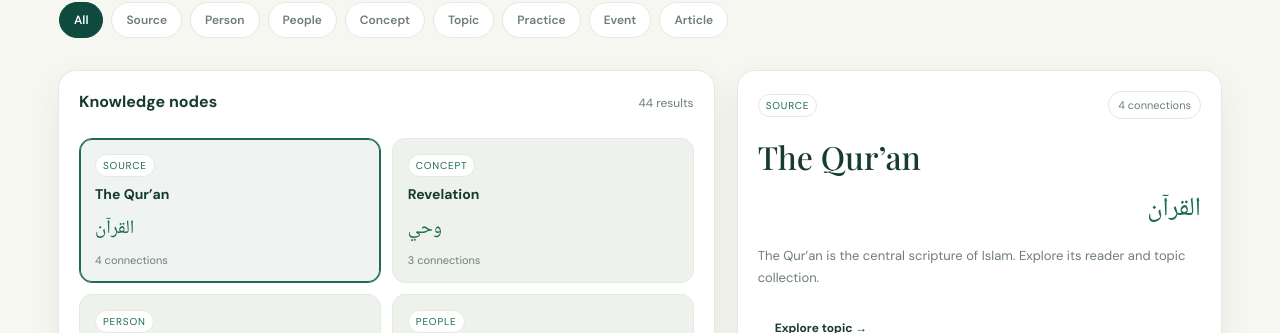
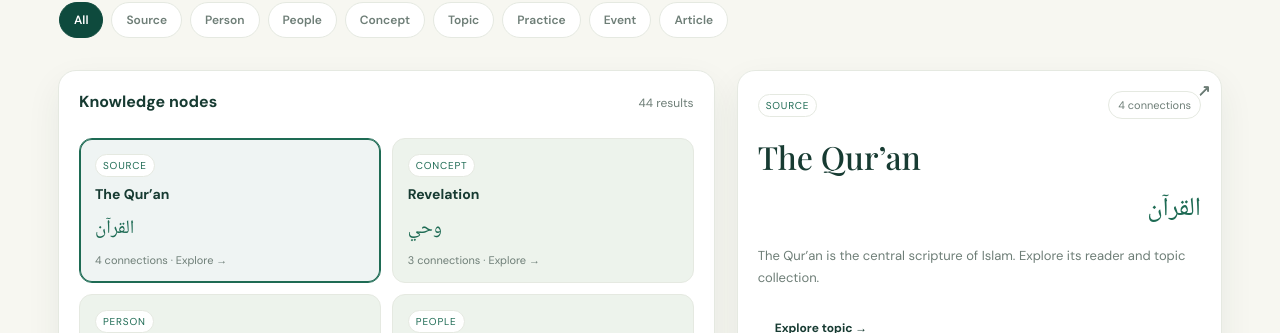
Before and after one commit to smartmil79-afk/mifask-islamic-encyclopedia, a Next.js app: page /knowledge-graph in a window 1280 px wide. Shown: the part 460-793 px from the top of the page. Built offline with nearby package versions, Linux system fonts and the light colour scheme; a web font is replaced by a local one.

Commit message:
Make Knowledge Graph nodes navigate to their topics

```diff
--- a/app/knowledge-graph/page.tsx
+++ b/app/knowledge-graph/page.tsx
@@ -29,7 +29,7 @@ export default function KnowledgeGraphPage(){
  const related=active.connections.map(id=>allNodes.find(n=>n.id===id)).filter(Boolean) as NodeItem[];
  return <main className="kg-page"><header className="kg-intro"><span className="section-kicker">Explore relationships</span><h1>Connected <em>Knowledge</em></h1><p>Discover how Islamic topics, sources, people, concepts and events relate to one another. Select a node to explore its connections. Article nodes are linked automatically by category and are navigation suggestions.</p><Link className="text-link" href="/cross-references">Explore article cross-references →</Link></header>
  <div className="kg-toolbar"><input value={search} onChange={e=>setSearch(e.target.value)} placeholder="Search knowledge nodes…" aria-label="Search knowledge nodes"/><div className="kg-filters">{types.map(t=><button key={t} className={type===t?'active':''} onClick={()=>setType(t)}>{t}</button>)}</div></div>
- <div className="kg-layout"><section className="kg-list"><div className="kg-list-head"><strong>Knowledge nodes</strong><span>{filtered.length} results</span></div>{filtered.map(n=><button key={n.id} className={'kg-node '+(selected===n.id?'selected':'')} onClick={()=>setSelected(n.id)}><span className="kg-node-type">{n.type}</span><strong>{n.name}</strong>{n.arabic&&<span className="kg-arabic">{n.arabic}</span>}<small>{n.connections.length} connections</small></button>)}{filtered.length===0&&<p className="kg-empty">No matches. Try a broader search.</p>}</section>
- <section className="kg-detail"><div className="kg-detail-top"><span className="kg-node-type">{active.type}</span><span className="kg-connection-count">{related.length} connections</span></div><h2>{active.name}</h2>{active.arabic&&<div className="kg-detail-arabic">{active.arabic}</div>}<p>{active.description}</p>{active.href&&<Link className="button" href={active.href}>Explore topic →</Link>}<h3>Connected topics</h3><div className="kg-connected">{related.map(n=><button key={n.id} onClick={()=>setSelected(n.id)}><span className="kg-node-type">{n.type}</span><strong>{n.name}</strong>{n.arabic&&<span className="kg-arabic">{n.arabic}</span>}<span className="kg-arrow">↗</span></button>)}</div><div className="kg-caveat">Starter-topic links are editorial navigation aids. Article-to-article links are generated from category matching and do not establish scholarly relationships, equivalence, chronology, authenticity, or consensus. Review and source substantive connections before treating them as editorial claims.</div></section></div>
+ <div className="kg-layout"><section className="kg-list"><div className="kg-list-head"><strong>Knowledge nodes</strong><span>{filtered.length} results</span></div>{filtered.map(n=>n.href?<Link key={n.id} href={n.href} className={'kg-node '+(selected===n.id?'selected':'')}><span className="kg-node-type">{n.type}</span><strong>{n.name}</strong>{n.arabic&&<span className="kg-arabic">{n.arabic}</span>}<small>{n.connections.length} connections · Explore →</small></Link>:<button key={n.id} className={'kg-node '+(selected===n.id?'selected':'')} onClick={()=>setSelected(n.id)}><span className="kg-node-type">{n.type}</span><strong>{n.name}</strong>{n.arabic&&<span className="kg-arabic">{n.arabic}</span>}<small>{n.connections.length} connections</small></button>)}{filtered.length===0&&<p className="kg-empty">No matches. Try a broader search.</p>}</section>
+ <section className="kg-detail"><div className="kg-detail-top"><span className="kg-node-type">{active.type}</span><span className="kg-connection-count">{related.length} connections</span></div><h2>{active.name}</h2>{active.arabic&&<div className="kg-detail-arabic">{active.arabic}</div>}<p>{active.description}</p>{active.href&&<Link className="button" href={active.href}>Explore topic →</Link>}<h3>Connected topics</h3><div className="kg-connected">{related.map(n=>n.href?<Link key={n.id} href={n.href}><span className="kg-node-type">{n.type}</span><strong>{n.name}</strong>{n.arabic&&<span className="kg-arabic">{n.arabic}</span>}<span className="kg-arrow">↗</span></Link>:<button key={n.id} onClick={()=>setSelected(n.id)}><span className="kg-node-type">{n.type}</span><strong>{n.name}</strong>{n.arabic&&<span className="kg-arabic">{n.arabic}</span>}<span className="kg-arrow">↗</span></button>)}</div><div className="kg-caveat">Starter-topic links are editorial navigation aids. Article-to-article links are generated from category matching and do not establish scholarly relationships, equivalence, chronology, authenticity, or consensus. Review and source substantive connections before treating them as editorial claims.</div></section></div>
  </main>
 }
```
